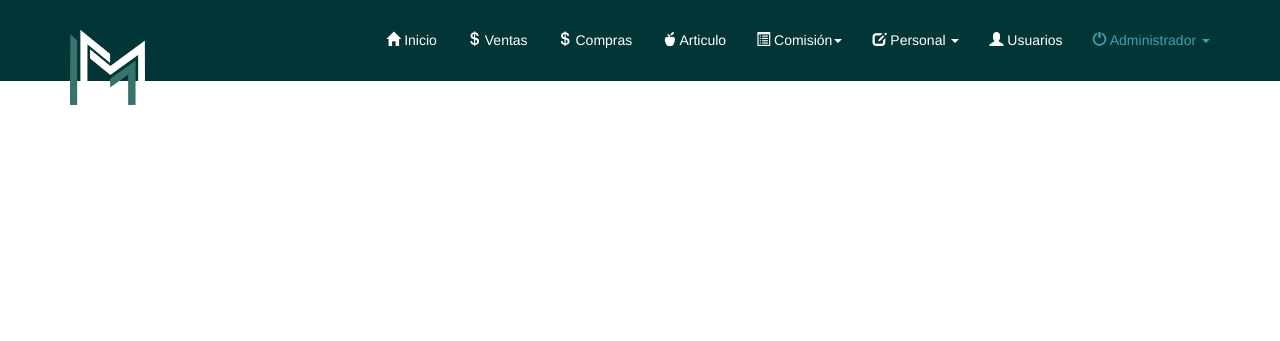
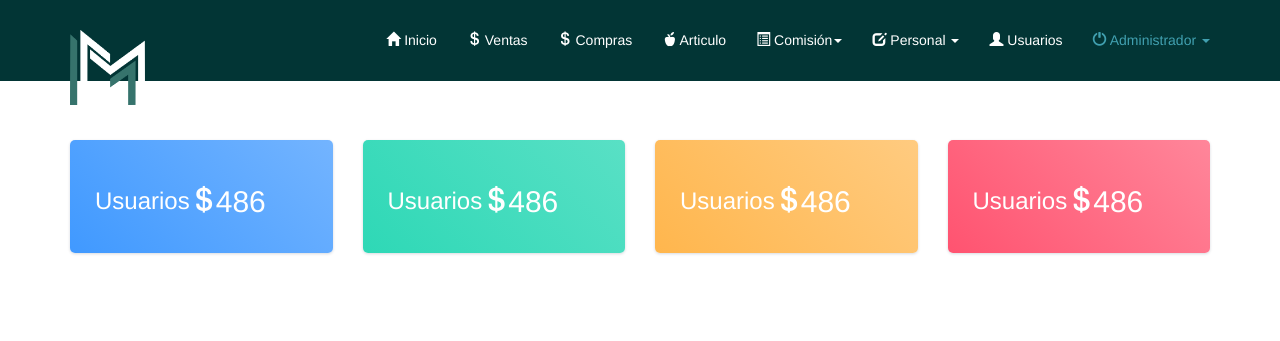
Before and after one commit to Nancy-Ramirez/SisLibreria, a PHP site: page /ventasAlmacen/vistas/inicio.php in a window 1280 px wide. Shown: the top 341 px of the page. Run offline with PHP 8.4, Linux system fonts and the light colour scheme; a user stored in the database is signed in.

Commit message:
dashboard

```diff
--- /dev/null
+++ b/css/card.css
@@ -0,0 +1,47 @@
+.order-card {
+    color: #fff;
+}
+
+.bg-c-blue {
+    background: linear-gradient(45deg,#4099ff,#73b4ff);
+}
+
+.bg-c-green {
+    background: linear-gradient(45deg,#2ed8b6,#59e0c5);
+}
+
+.bg-c-yellow {
+    background: linear-gradient(45deg,#FFB64D,#ffcb80);
+}
+
+.bg-c-pink {
+    background: linear-gradient(45deg,#FF5370,#ff869a);
+}
+
+.card {
+    border-radius: 5px;
+    -webkit-box-shadow: 0 1px 2.94px 0.06px rgba(4,26,55,0.16);
+    box-shadow: 0 1px 2.94px 0.06px rgba(4,26,55,0.16);
+    border: none;
+    margin-bottom: 30px;
+    -webkit-transition: all 0.3s ease-in-out;
+    transition: all 0.3s ease-in-out;
+}
+.card .card-block {
+    padding: 25px;
+    display:flex;
+    align-items:center;
+}
+
+.order-card i {
+    font-size: 26px;
+}
+
+.f-left {
+    float: left;
+}
+
+.f-right {
+    float: right;
+}
+/***************************************************************/
--- a/vistas/dependencias.php
+++ b/vistas/dependencias.php
@@ -7,6 +7,7 @@
 <link rel="stylesheet" type="text/css" href="../librerias/bootstrap/css/bootstrap.css">
 <link rel="stylesheet" type="text/css" href="../librerias/select2/css/select2.css">
 <link rel="stylesheet" type="text/css" href="../css/menu.css">
+<link rel="stylesheet" type="text/css" href="../css/card.css">
 
 <script src="../librerias/jquery-3.2.1.min.js"></script>
 <script src="../librerias/alertifyjs/alertify.js"></script>
--- a/vistas/inicio.php
+++ b/vistas/inicio.php
@@ -8,11 +8,56 @@
 <!DOCTYPE html>
 <html>
 <head>
+
 	<title>inicio</title>
 	<?php require_once "menu.php"; ?>
 </head>
 <body>
+ <div class="container">
+	<div class="row">
+		<div class=" col-lg-3">
+			<div class="card bg-c-blue order-card">
+				<div class="card-block">
+                    <h3 class="m-b-20">Usuarios</h3>
+                    <h2 class="text-right"><i class="glyphicon glyphicon-usd text-left"></i><span>486</span></h2>
 
+                </div>
+			</div>
+
+		</div>
+		<div class=" col-lg-3">
+			<div class="card bg-c-green order-card">
+				<div class="card-block">
+                    <h3 class="m-b-20">Usuarios</h3>
+                    <h2 class="text-right"><i class="glyphicon glyphicon-usd text-left"></i><span>486</span></h2>
+
+                </div>
+			</div>
+
+		</div>
+		<div class=" col-lg-3">
+			<div class="card bg-c-yellow order-card">
+				<div class="card-block">
+                    <h3 class="m-b-20">Usuarios</h3>
+                    <h2 class="text-right"><i class="glyphicon glyphicon-usd text-left"></i><span>486</span></h2>
+
+                </div>
+			</div>
+
+		</div>
+		<div class="col-md-4 col-lg-3">
+			<div class="card bg-c-pink order-card">
+				<div class="card-block">
+                    <h3 class="m-b-20">Usuarios</h3>
+                    <h2 class="text-right"><i class="glyphicon glyphicon-usd text-left"></i><span>486</span></h2>
+
+                </div>
+			</div>
+
+		</div>
+	</div>
+
+ </div>
 
 </body>
 </html>
```
